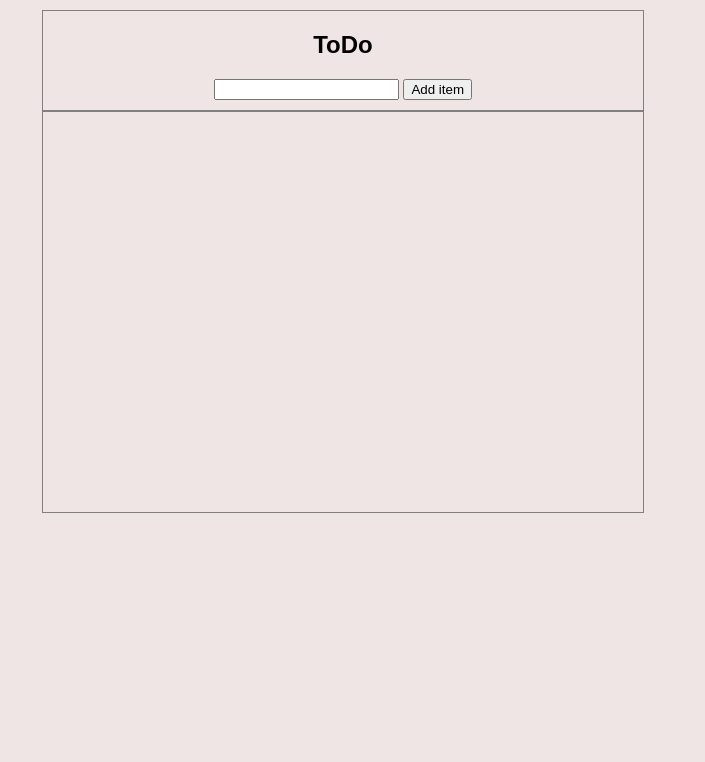
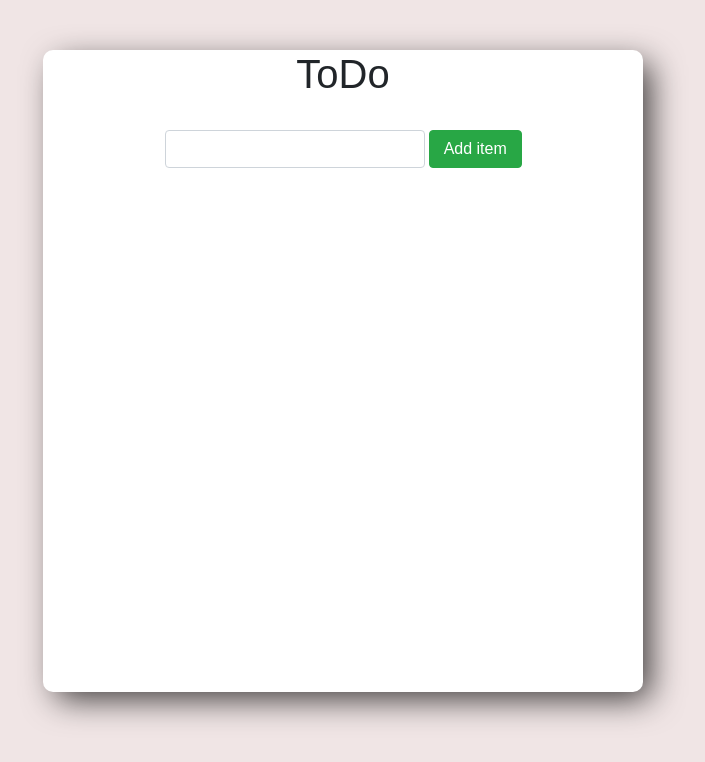
Before and after one commit to nowigor/ToDoLIst, a plain HTML site: page index.html in a window 1280 px wide. Shown: the whole page, without its empty margins (297-1002 px from the left). Drawn offline with nearby package versions, Linux system fonts and the light colour scheme.

Commit message:
Add final apperance

```diff
--- a/index.html
+++ b/index.html
@@ -3,6 +3,7 @@
 <head>
     <meta charset="UTF-8">
     <meta name="viewport" content="width=device-width, initial-scale=1.0">
+    <link rel="stylesheet" href="https://cdn.jsdelivr.net/npm/bootstrap@4.3.1/dist/css/bootstrap.min.css" integrity="sha384-ggOyR0iXCbMQv3Xipma34MD+dH/1fQ784/j6cY/iJTQUOhcWr7x9JvoRxT2MZw1T" crossorigin="anonymous">
     <link rel="stylesheet" href="style.css">
     <title>ToDo list</title>
 </head>
@@ -10,9 +11,9 @@
     <section class="wrapper">
         <div class="add-wrapper">
                 <h1>ToDo</h1>
-                    <div class="box">
-                        <input type="text"  id="items"/>
-                        <button onclick="Click()">Add item  </button>
+                    <div class="box d-flex p-4">
+                        <input type="text" class="form form-control"  id="items" onE/>
+                        <button class="btn btn-success ml-1"onclick="Click()">Add item  </button>
                     </div>
             </div>
             <div class="result" id="result">
--- a/script.js
+++ b/script.js
@@ -3,6 +3,7 @@ const Click = () =>{
     const result = document.getElementById("result");
 
     const newParagraph = document.createElement("p");
+    newParagraph.className = "single-item"
     newParagraph.textContent = input.value;
 
     result.appendChild(newParagraph);
--- a/style.css
+++ b/style.css
@@ -2,32 +2,40 @@ body{
     font-family: Arial, Helvetica, sans-serif;
     margin: 0px;
     background-color: rgb(240, 229, 229);
-}
-.add-wrapper
-{
-    width: 600px;
-    border: 1px solid gray;
     display: flex;
     justify-content: center;
     align-items: center;
     flex-direction: column;
-    margin-top: 10px;
-
 }
-.box
-{
-    margin-bottom: 10px;
-}
-.wrapper
+.add-wrapper
 {
     display: flex;
     justify-content: center;
     align-items: center;
     flex-direction: column;
+
+}
+.btn
+{
+    width: 120px;
+}
+.wrapper
+{
+    margin-top: 50px;
+    width: 600px;
+    background-color: white;
+    border-radius: 10px;
+    box-shadow: 10px 10px 33px -3px rgba(0,0,0,0.75);
 }
 .result
 {
+    padding: 10px;
+    overflow-y: scroll;
     width: 600px;
-    height: 400px;
-    border: 1px solid gray;
+    height: 500px;
 }
+
+.single-item
+{
+    font-size: 22px;
+}
```
